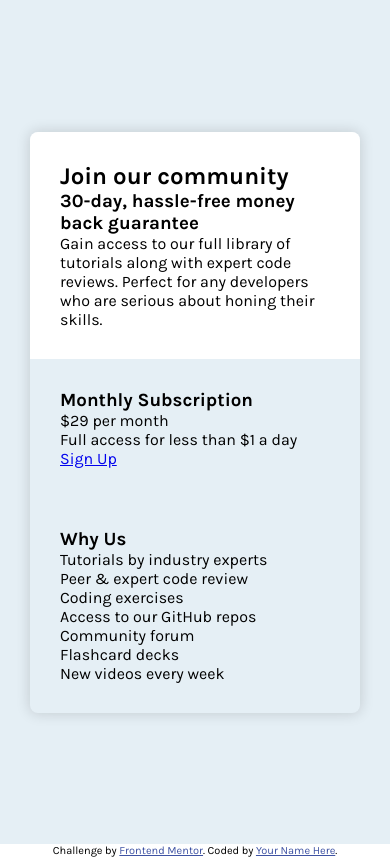
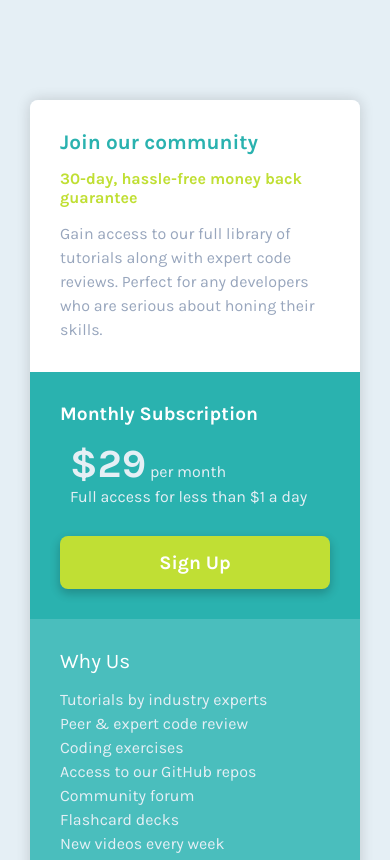
Before and after one commit to CodeGazer90/single-price-grid, a plain HTML site: page index.html in a window 390 px wide. Shown: the top 860 px of the page. Drawn offline with Linux system fonts and the light colour scheme.

Commit message:
mobile version complete

```diff
--- a/style.css
+++ b/style.css
@@ -37,6 +37,81 @@ section{
 .item-1{
     background-color: white;
 }
+
+.item-1 h2{
+    color: hsl(179, 62%, 43%);
+    font-weight: 700;
+    font-size: 1.3rem;
+    margin-bottom: 15px;
+}
+
+.item-1 h3{
+   color:hsl(71, 73%, 54%);
+   font-weight: 700;
+   font-size: 1rem;
+   margin-bottom: 15px;
+}
+
+.item-1 p{
+    color: hsl(218, 22%, 67%);
+    font-size: 1rem;
+    line-height: 1.5rem;
+
+}
+
+.item-2{
+    background-color: hsl(179, 62%, 43%);
+}
+
+.item-2 h3{
+    color: white;
+    font-weight: 700;
+    font-size: 1.2rem;
+    margin-bottom: 15px;
+}
+
+.item-2 p{
+    color:hsl(204, 43%, 93%);
+    font-size: 1rem;
+    font-weight: 400;
+    margin-left: 10px;
+}
+
+.item-2 p span{
+    font-size: 2.5rem;
+    font-weight: 700;
+}
+
+.item-2 .button{
+    text-align: center;
+    width:100%;
+    padding: 15px;
+    background-color: hsl(71, 73%, 54%);
+    display: inline-block;
+    color: white;
+    text-decoration: none;
+    font-size: 1.2rem;
+    margin-top: 30px;
+    font-weight: 700;
+    box-shadow: 0px 4px 10px 1px #00000033;
+    border-radius: 8px;
+}
+
+.item-3{
+    background-color: #4abebd;
+}
+
+.item-3 h3{
+    color: white;
+    font-weight: 400;
+    font-size: 1.3rem;
+    margin-bottom: 15px;
+}
+
+.item-3 p{
+    color: hsl(204, 43%, 93%);
+    line-height: 1.5rem;
+}
 .attribution { font-size: 11px; text-align: center; }
 
 .attribution a { color: hsl(228, 45%, 44%); }
```
